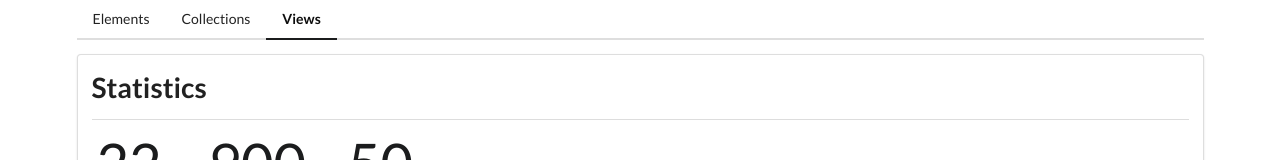
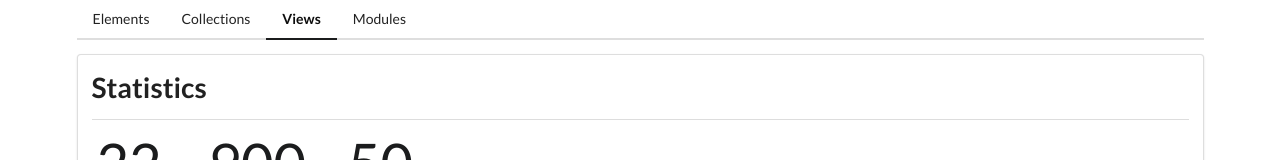
Before and after one commit to Seborider/components, an Angular app: page /views in a window 1280 px wide. Shown: the top 160 px of the page. Built offline with nearby package versions, Linux system fonts and the light colour scheme.

Commit message:
🎨 Add mods route and link in nav

```diff
--- a/src/app/app-routing.module.ts
+++ b/src/app/app-routing.module.ts
@@ -21,6 +21,13 @@ const routes: Routes = [
     }
 
   },
+  {
+    path: 'mods', loadChildren: async () => {
+      const dynamicImport = await import('./mods/mods.module');
+      return dynamicImport.ModsModule;
+    }
+
+  },
   { path: '', component: HomeComponent},
   { path: '**', component: NotFoundComponent}
 ];
--- a/src/app/app.component.html
+++ b/src/app/app.component.html
@@ -3,6 +3,7 @@
         <a class="item" routerLink="/elements" routerLinkActive="active">Elements</a>
         <a class="item" routerLink="/collections" routerLinkActive="active">Collections</a>
         <a class="item" routerLink="/views" routerLinkActive="active">Views</a>
+        <a class="item" routerLink="/mods" routerLinkActive="active">Modules</a>
     </div>
     <div class="ui segment">
         <router-outlet></router-outlet>
```
